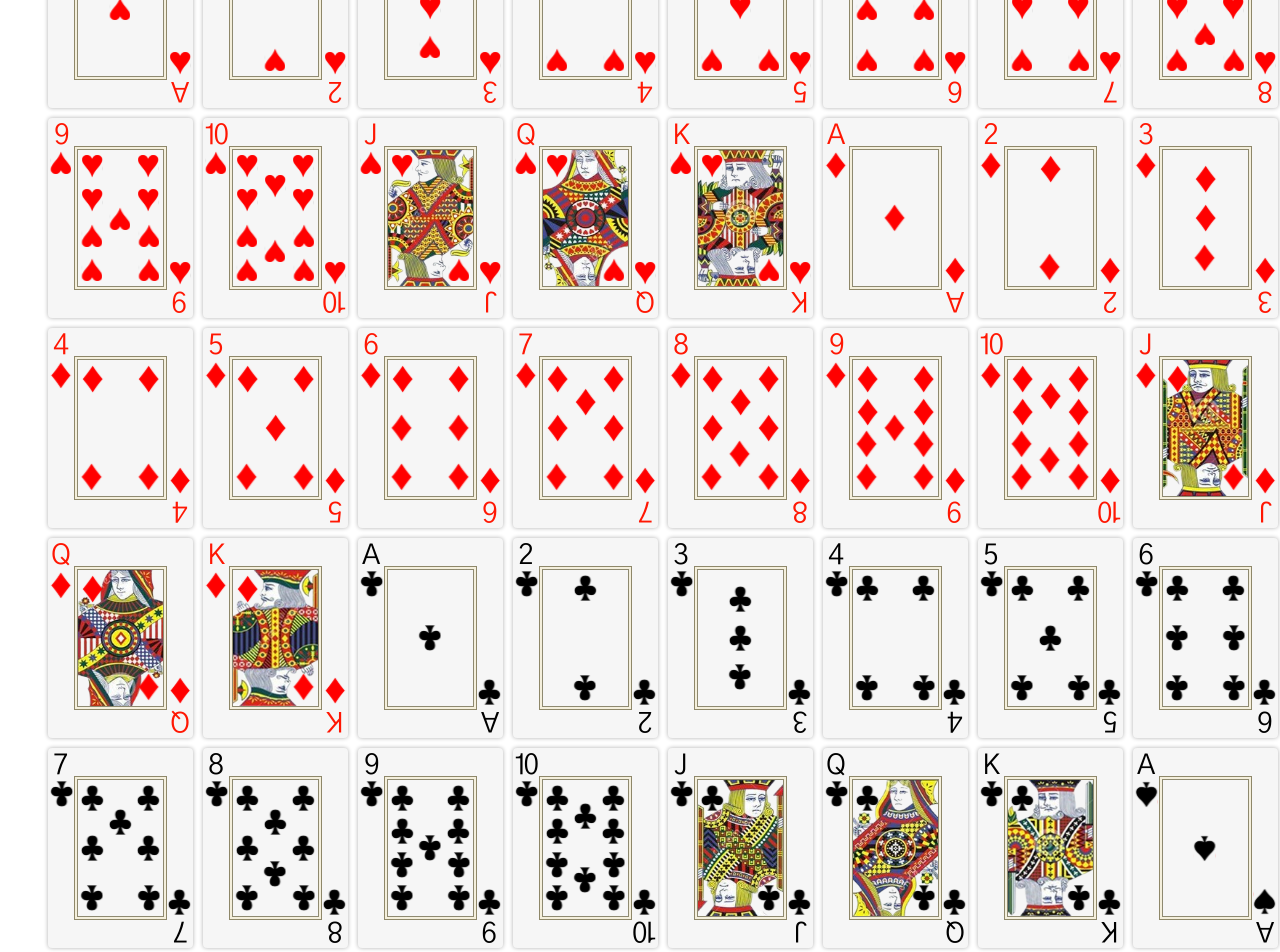
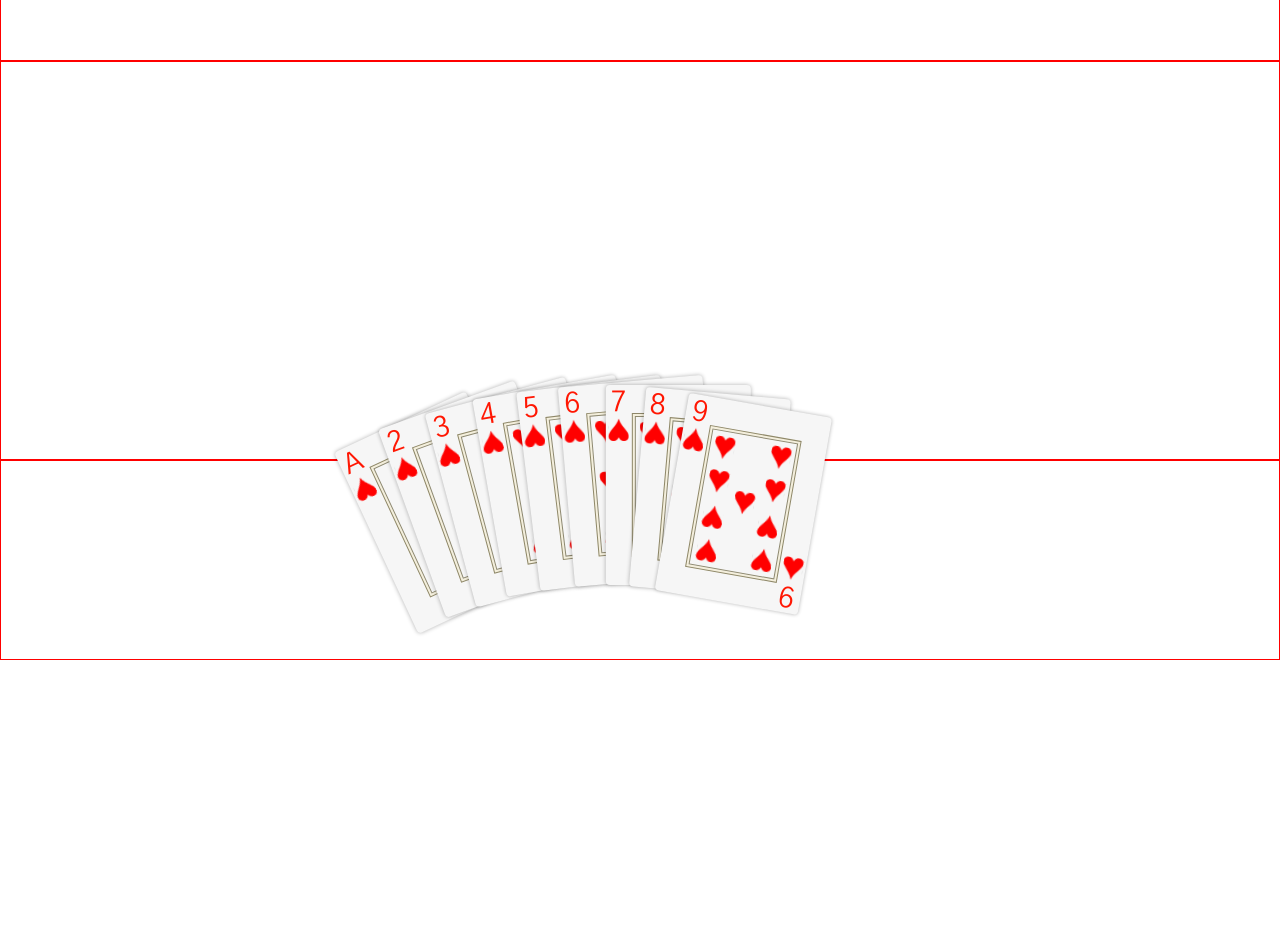
Before and after one commit to GustavoAlbonico/pife-game-card, a React (Vite) app: page / in a window 1280 px wide. Shown: the part 140-1092 px from the top of the page. After the commit the page ends 800 px from the top, so only its background shows below. Built offline with nearby package versions, Linux system fonts and the light colour scheme.

Commit message:
adicionando layout da mesa e iniciando estilos da mão

```diff
--- a/src/App.css
+++ b/src/App.css
@@ -13,6 +13,28 @@
   font-family: "Gothic A1", serif;
 }
 
-body {
-  padding: 3rem;
+#table {
+  min-height: 100vh;
+  display: flex;
+  flex-direction: column;
+  justify-content: space-between;
+  overflow: hidden;
 }
+
+.adversary-side {
+  width: 100%;
+  border: 1px solid red;
+  flex: 0.5;
+}
+
+.main-side {
+  width: 100%;
+  border: 1px solid red;
+  flex: 1;
+}
+
+.my-side {
+  flex: 0.5;
+  width: 100%;
+  border: 1px solid red;
+}
--- a/src/App.tsx
+++ b/src/App.tsx
@@ -5,7 +5,16 @@ function App() {
 
   return (
     <>
-      <Hand/>
+      <main id="table">
+        <section className="adversary-side">
+
+        </section>
+        <section className="main-side">
+        </section>
+        <section className="my-side">
+          <Hand />
+        </section>
+      </main>
     </>
   )
 }
--- a/src/components/Card/Card.css
+++ b/src/components/Card/Card.css
@@ -1,4 +1,8 @@
 .card {
+    position: absolute;
+    top: 0;
+    left: 0;
+
     width: 145px;
     height: 200px;
     padding: 4px 0px;
--- a/src/components/Hand/Hand.css
+++ b/src/components/Hand/Hand.css
@@ -1,6 +1,37 @@
 .hand {
+    width: 40%;
+    margin: 0 auto;
     list-style: none;
-    display: grid;
-    gap: 10px;
-    grid-template-columns: repeat(8,1fr);
+    position: relative;
 }
+
+.hand > li:nth-child(1) > div {
+    transform: rotate(155deg) translate(-5%,25%);
+}
+.hand > li:nth-child(2) > div {
+    transform: rotate(160deg) translate(-30%,25%);;
+}
+.hand > li:nth-child(3) > div {
+    transform: rotate(165deg) translate(-55%,25%);
+}
+.hand > li:nth-child(4) > div {
+    transform: rotate(170deg) translate(-80%,28%);
+}
+.hand > li:nth-child(5) > div {
+    transform: rotate(173deg) translate(-105%,30%);
+}
+.hand > li:nth-child(6) > div {
+    transform: rotate(175deg) translate(-130%,32%);
+}
+.hand > li:nth-child(7) > div {
+    transform: rotate(180deg) translate(-153%,38%);
+}
+.hand > li:nth-child(8) > div {
+    transform: rotate(185deg) translate(-170%,45%);
+}
+.hand > li:nth-child(9) > div {
+    transform: rotate(190deg) translate(-188%,53%);
+}
+.hand > li:nth-child(10) > div {
+    transform: rotate(195deg) translate(-205%,62%);
+}
--- a/src/components/Hand/Hand.tsx
+++ b/src/components/Hand/Hand.tsx
@@ -7,7 +7,6 @@ type Props = {}
 const Hand = (props: Props) => {
   return (
     <ul className='hand'>
-
         <li><Card naipe={'hearts'} number={1}/></li>
         <li><Card naipe={'hearts'} number={2}/></li>
         <li><Card naipe={'hearts'} number={3}/></li>
@@ -17,53 +16,6 @@ const Hand = (props: Props) => {
         <li><Card naipe={'hearts'} number={7}/></li>
         <li><Card naipe={'hearts'} number={8}/></li>
         <li><Card naipe={'hearts'} number={9}/></li>
-        <li><Card naipe={'hearts'} number={10}/></li>
-        <li><Card naipe={'hearts'} number={11}/></li>
-        <li><Card naipe={'hearts'} number={12}/></li>
-        <li><Card naipe={'hearts'} number={13}/></li>
-
-        <li><Card naipe={'diamonds'} number={1}/></li>
-        <li><Card naipe={'diamonds'} number={2}/></li>
-        <li><Card naipe={'diamonds'} number={3}/></li>
-        <li><Card naipe={'diamonds'} number={4}/></li>
-        <li><Card naipe={'diamonds'} number={5}/></li>
-        <li><Card naipe={'diamonds'} number={6}/></li>
-        <li><Card naipe={'diamonds'} number={7}/></li>
-        <li><Card naipe={'diamonds'} number={8}/></li>
-        <li><Card naipe={'diamonds'} number={9}/></li>
-        <li><Card naipe={'diamonds'} number={10}/></li>
-        <li><Card naipe={'diamonds'} number={11}/></li>
-        <li><Card naipe={'diamonds'} number={12}/></li>
-        <li><Card naipe={'diamonds'} number={13}/></li>
-
-        <li><Card naipe={'clubs'} number={1}/></li>
-        <li><Card naipe={'clubs'} number={2}/></li>
-        <li><Card naipe={'clubs'} number={3}/></li>
-        <li><Card naipe={'clubs'} number={4}/></li>
-        <li><Card naipe={'clubs'} number={5}/></li>
-        <li><Card naipe={'clubs'} number={6}/></li>
-        <li><Card naipe={'clubs'} number={7}/></li>
-        <li><Card naipe={'clubs'} number={8}/></li>
-        <li><Card naipe={'clubs'} number={9}/></li>
-        <li><Card naipe={'clubs'} number={10}/></li>
-        <li><Card naipe={'clubs'} number={11}/></li>
-        <li><Card naipe={'clubs'} number={12}/></li>
-        <li><Card naipe={'clubs'} number={13}/></li>
-
-        <li><Card naipe={'spades'} number={1}/></li>
-        <li><Card naipe={'spades'} number={2}/></li>
-        <li><Card naipe={'spades'} number={3}/></li>
-        <li><Card naipe={'spades'} number={4}/></li>
-        <li><Card naipe={'spades'} number={5}/></li>
-        <li><Card naipe={'spades'} number={6}/></li>
-        <li><Card naipe={'spades'} number={7}/></li>
-        <li><Card naipe={'spades'} number={8}/></li>
-        <li><Card naipe={'spades'} number={9}/></li>
-        <li><Card naipe={'spades'} number={10}/></li>
-        <li><Card naipe={'spades'} number={11}/></li>
-        <li><Card naipe={'spades'} number={12}/></li>
-        <li><Card naipe={'spades'} number={13}/></li>
-
     </ul>
   )
 }
```
